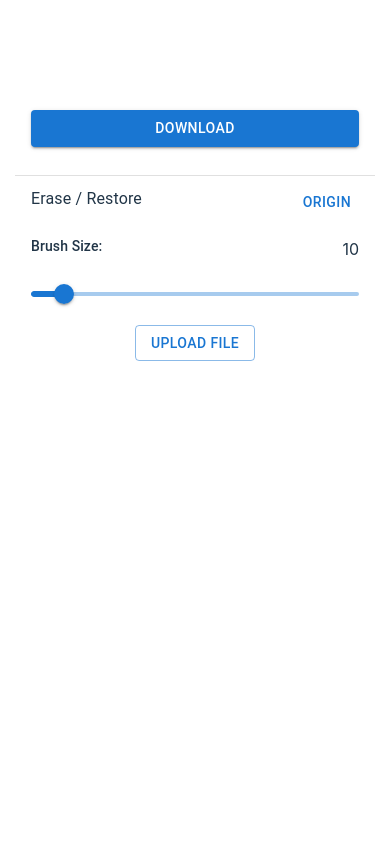
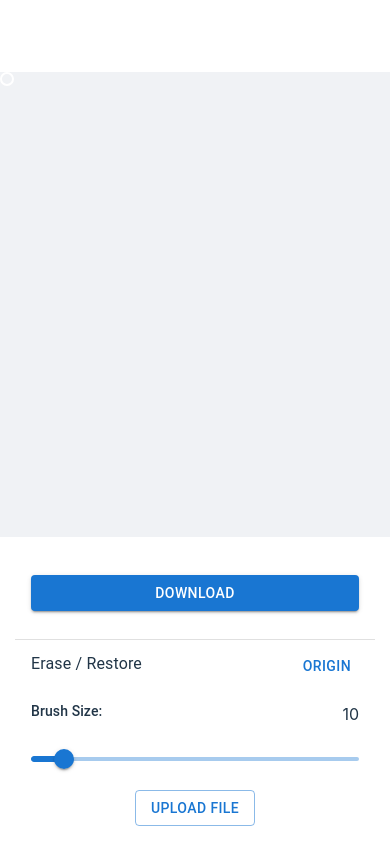
Before and after one commit to Alex-cr17/image-builder-deploy, a React (Vite) app: page / in a window 390 px wide. Built offline with nearby package versions, Linux system fonts and the light colour scheme.

Commit message:
Added styles for mobile

```diff
--- a/src/App.css
+++ b/src/App.css
@@ -41,3 +41,21 @@
   border: 2px solid #fff;
   border-radius: 50%;
 }
+
+@media (min-width:320px)  {
+  .image-editor-container {
+    flex-direction: column;
+  }
+
+  .canvas-container {
+    width: 100%;
+    height: 100%;
+  }
+
+  .list-container {
+    position: absolute !important;
+    left: 0;
+    right: 0;
+    bottom: 0;
+  }
+}
--- a/src/components/ImageEditor.jsx
+++ b/src/components/ImageEditor.jsx
@@ -258,6 +258,7 @@ const Editor = () => {
       <div id="cursor-image" style={{ width: brushSize, height: brushSize, left: cursorPosition.x, top: cursorPosition.y }}/>
     </div>
       <List
+        className="list-container"
         sx={{
           padding: '10px 15px',
           width: 360,
```
